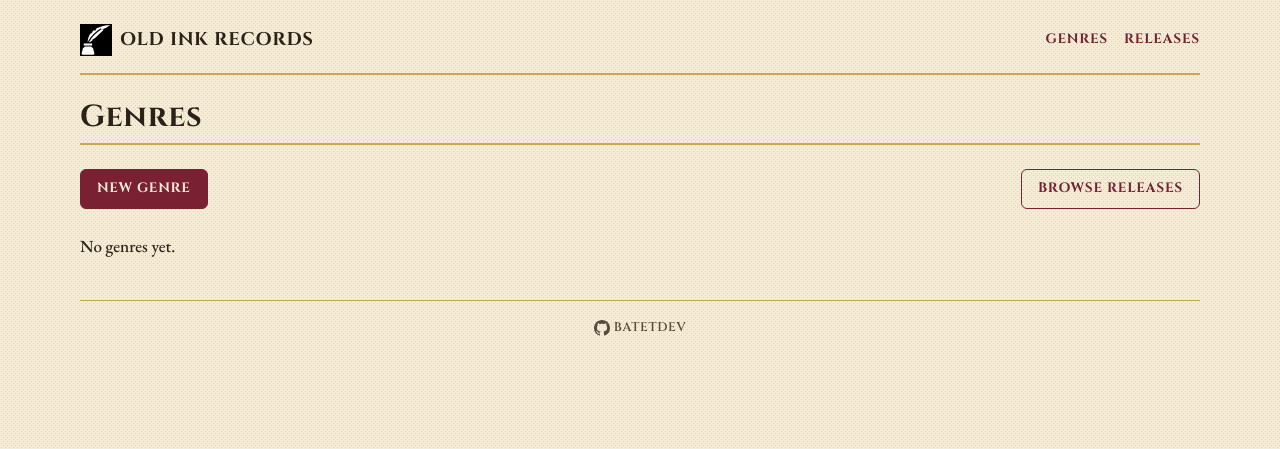
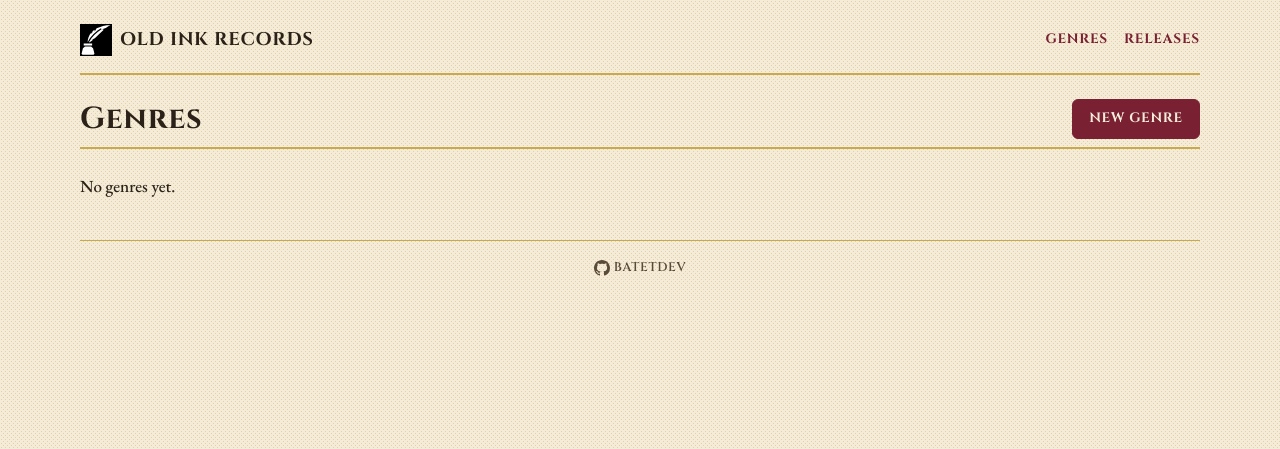
Before and after one commit to BatetDev/top-project-inventory-application, a Node server app: page /genres in a window 1280 px wide. Shown: the top 449 px of the page. Run offline with Node 20, Linux system fonts and the light colour scheme; data that the repository does not hold is empty.

Commit message:
style(views): consolidate index page headers, drop redundant nav buttons

```diff
--- a/public/css/layout.css
+++ b/public/css/layout.css
@@ -62,3 +62,20 @@
   max-width: 34rem;
   margin-inline: auto;
 }
+
+.page-header {
+  display: flex;
+  flex-wrap: wrap;
+  align-items: center;
+  justify-content: space-between;
+  gap: var(--space-md);
+  padding-bottom: var(--space-sm);
+  margin-bottom: var(--space-lg);
+  border-bottom: 2px solid var(--gold-soft);
+}
+
+.page-header h1 {
+  margin: 0;
+  padding-bottom: 0;
+  border-bottom: none;
+}
--- a/views/genres/index.ejs
+++ b/views/genres/index.ejs
@@ -6,10 +6,9 @@
   <body>
     <%- include('../partials/header') %>
     <main>
-      <h1>Genres</h1>
-      <div class="page-actions">
+      <div class="page-header">
+        <h1>Genres</h1>
         <a href="/genres/new" class="button button--invert">New genre</a>
-        <a href="/releases" class="button button--secondary">Browse releases</a>
       </div>
       <% if (genres.length === 0) { %>
       <p>No genres yet.</p>
--- a/views/releases/index.ejs
+++ b/views/releases/index.ejs
@@ -6,10 +6,9 @@
   <body>
     <%- include('../partials/header') %>
     <main>
-      <h1>Releases</h1>
-      <div class="page-actions">
+      <div class="page-header">
+        <h1>Releases</h1>
         <a href="/releases/new" class="button button--invert">New release</a>
-        <a href="/genres" class="button button--secondary">Browse genres</a>
       </div>
       <% if (releases.length === 0) { %>
       <p>No releases yet.</p>
```
